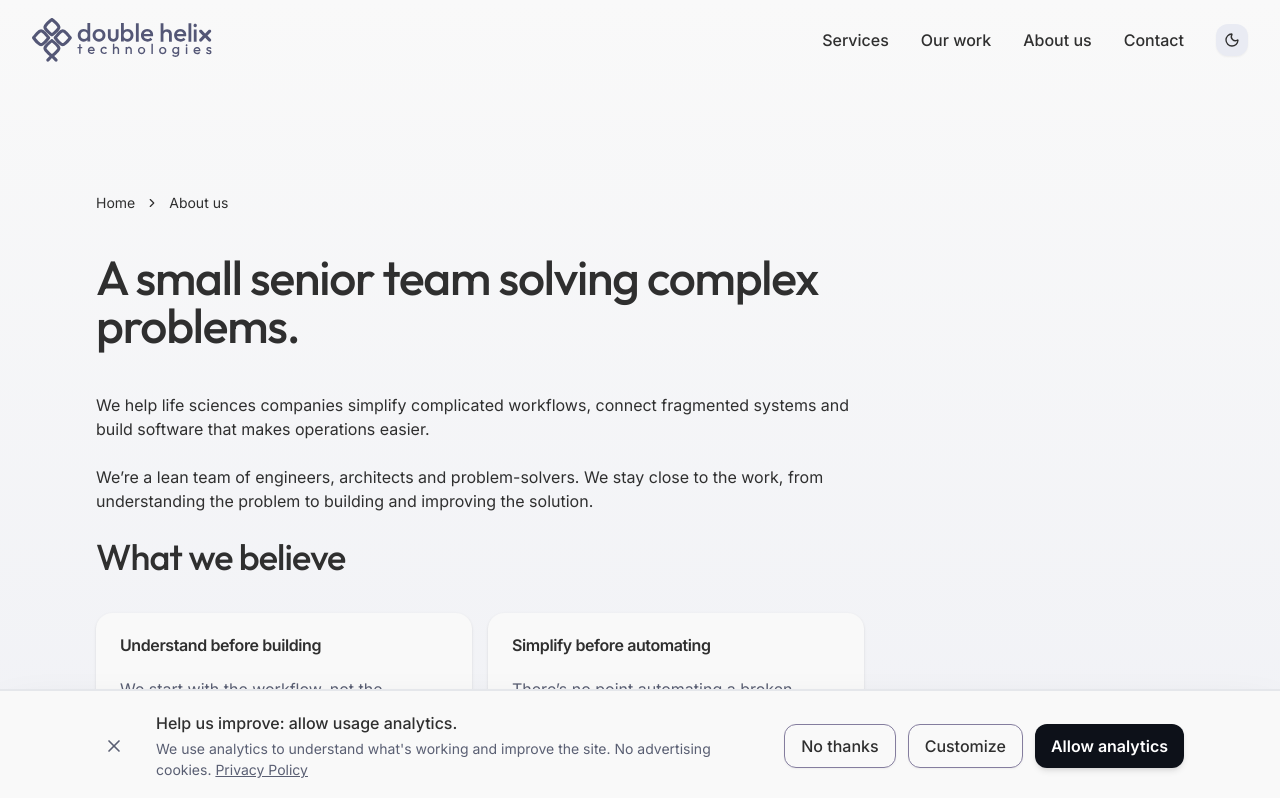
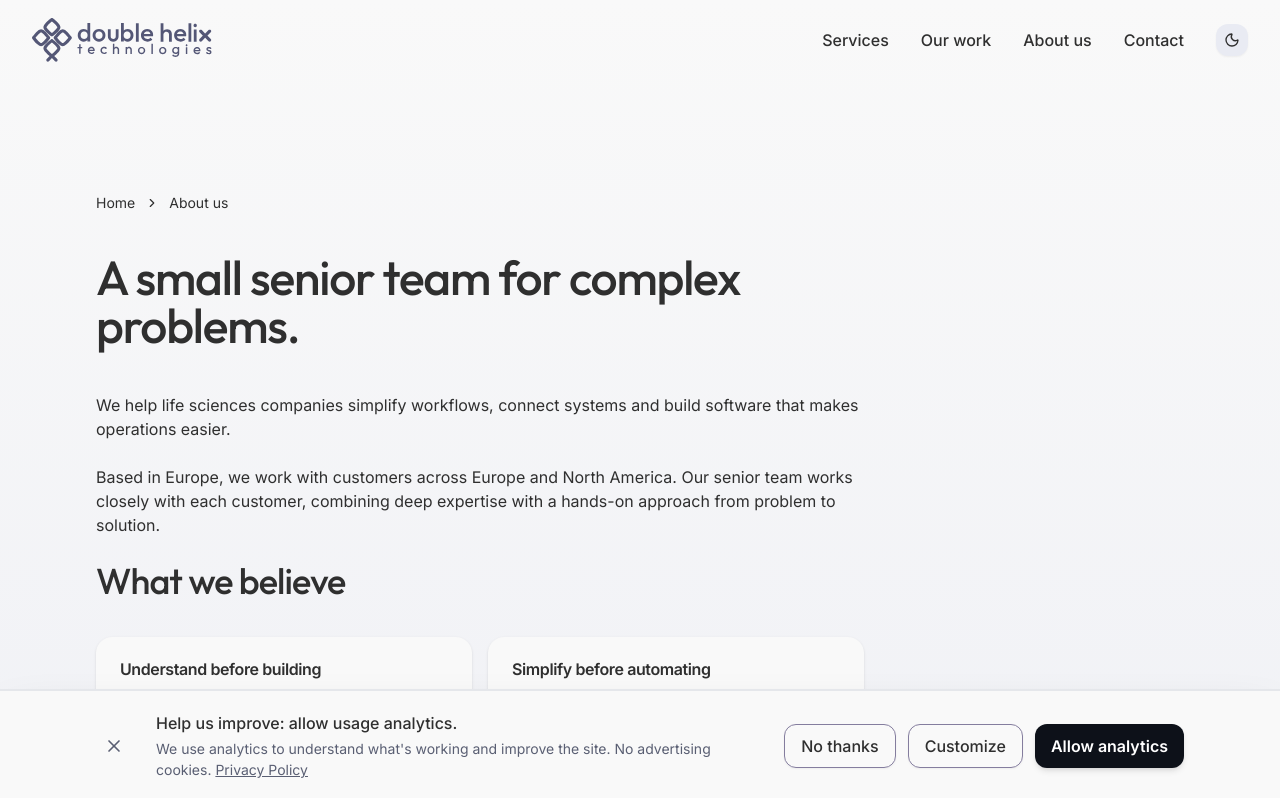
Before and after one commit to Double-Helix-Technologies/Double-Helix-Technologies.github.io, a Next.js app: page /team in a window 1280 px wide. Shown: the top 798 px of the page. Built offline with nearby package versions, Linux system fonts and the light colour scheme.

Commit message:
Update About us intro copy
Co-Authored-By: Claude Sonnet 5 <noreply@anthropic.com>

```diff
--- a/app/team/page.tsx
+++ b/app/team/page.tsx
@@ -95,15 +95,16 @@ export default function TeamPage() {
             <div className="flex flex-col gap-6 mb-6 max-w-3xl">
               {breadcrumb}
               <h1 className="section-heading mb-5 max-w-3xl">
-                A small senior team solving complex problems.
+                A small senior team for complex problems.
               </h1>
               <p>
-                We help life sciences companies simplify complicated workflows, connect fragmented systems and build
-                software that makes operations easier.
+                We help life sciences companies simplify workflows, connect systems and build software that
+                makes operations easier.
               </p>
               <p>
-                We’re a lean team of engineers, architects and problem-solvers. We stay close to the work, from
-                understanding the problem to building and improving the solution.
+                Based in Europe, we work with customers across Europe and North America. Our senior team works
+                closely with each customer, combining deep expertise with a hands-on approach from problem to
+                solution.
               </p>
 
               <h2 className="text-3xl md:text-4xl mb-3">What we believe</h2>
```
